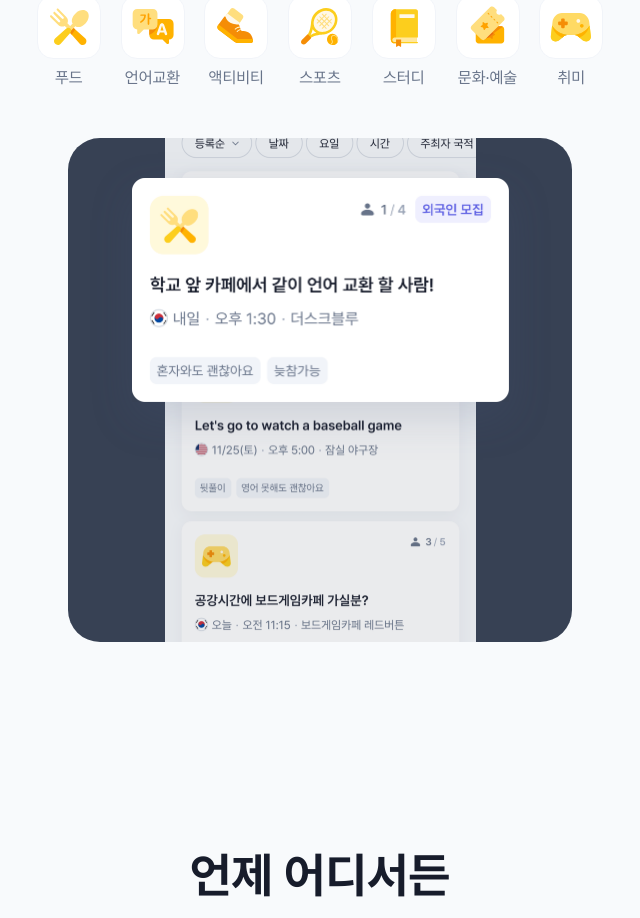
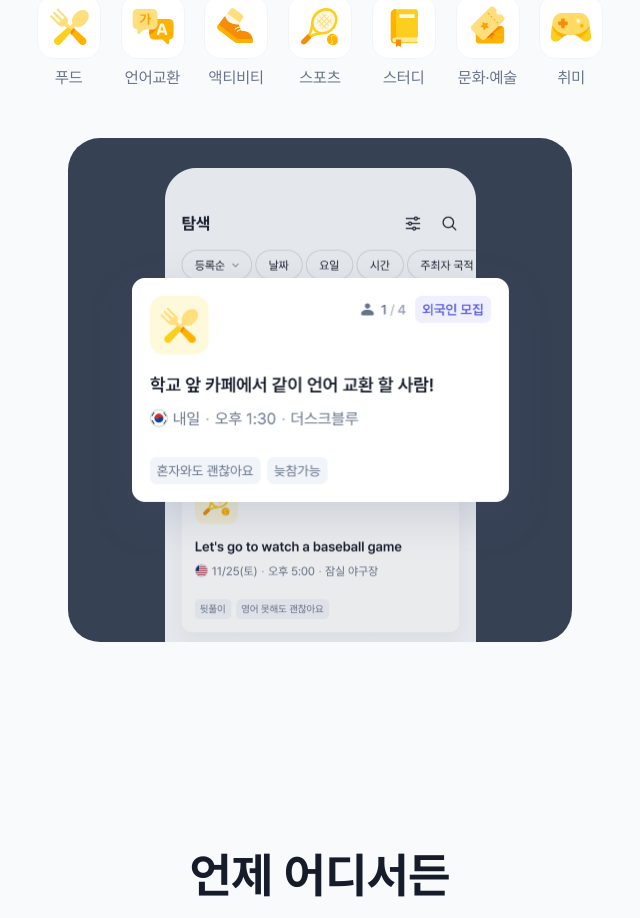
Before and after one commit to yxunakim84/BISKIT_Onboarding, a Next.js app: page / in a window 1280 px wide. Shown: the part 3660-4578 px from the top of the page, without its empty margins (320-960 px from the left). Built offline with nearby package versions, Linux system fonts and the light colour scheme.

Commit message:
style: fix meetup card image and position

```diff
--- a/src/components/Part4/Part4.tsx
+++ b/src/components/Part4/Part4.tsx
@@ -83,10 +83,10 @@ export default function Part4() {
           </div>
         </div>
         <div
-          className="relative shrink-0 mobile:w-[335px] mobile:h-[335px] laptop:w-[504px] laptop:h-[504px] bg-bg-inverseWeak flex flex-col items-center rounded-[32px]"
+          className="relative shrink-0 aspect-square mobile:w-[335px] mobile:h-[335px] laptop:w-[504px] laptop:h-[504px] bg-bg-inverseWeak flex flex-col items-center justify-center rounded-[32px]"
           {...animatedItem[2]}
         >
-          <div className="relative mobile:w-[206px] mobile:h-[446px] laptop:w-[311px] laptop:h-[672px]">
+          <div className="mt-[30px] relative mobile:w-[206px] mobile:h-[446px] laptop:w-[311px] laptop:h-[672px]">
             <Image
               src="/assets/img/screen/meetup_list.png"
               alt=""
@@ -95,7 +95,7 @@ export default function Part4() {
             />
           </div>
           <div
-            className="absolute laptop:w-[377px] laptop:h-[224px] mobile:w-[250px] mobile:h-[150px] top-10 shadow-shadow-3"
+            className="absolute laptop:w-[377px] laptop:h-[224px] mobile:w-[250px] mobile:h-[150px] shadow-shadow-3"
             {...animatedItem[3]}
           >
             <Image
```
Also changed, not shown: public/assets/img/screen/meetup_list.png.
